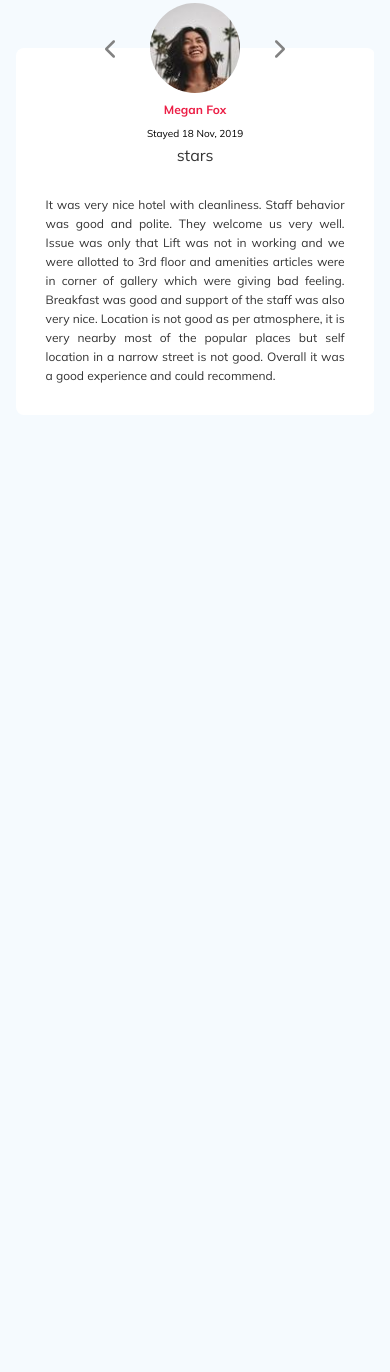
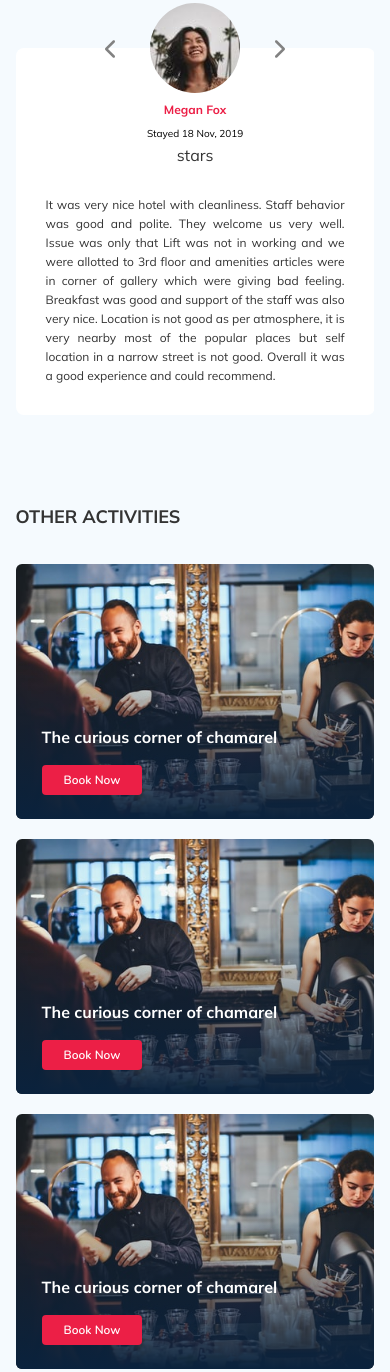
Before and after one commit to malsagov/Tour-Plane, a plain HTML site: page index.html in a window 390 px wide. Shown: the part 1470-2842 px from the top of the page. Before the commit the page ends 1935 px from the top, so only its background shows below. Drawn offline with nearby package versions, Linux system fonts and the light colour scheme.

Commit message:
creat activities section

```diff
--- a/index.html
+++ b/index.html
@@ -196,6 +196,33 @@
             </div>
         </div>
     </section>
+    <section class="activities">
+        <div class="container">
+            <h2 class="activities__title">Other Activities</h2>
+            <ul class="activities-list">
+                <li class="activities__item">
+                    <img src="img/activities-1.jfif" alt="" class="activities__img">
+                    <span class="activities__text">The curious corner of chamarel</span>
+                    <button class="activities__button">Book Now</button>
+                </li>
+                <li class="activities__item">
+                    <img src="img/activities-1.jfif" alt="" class="activities__img">
+                    <span class="activities__text">The curious corner of chamarel</span>
+                    <button class="activities__button">Book Now</button>
+                </li>
+                <li class="activities__item">
+                    <img src="img/activities-1.jfif" alt="" class="activities__img">
+                    <span class="activities__text">The curious corner of chamarel</span>
+                    <button class="activities__button">Book Now</button>
+                </li>
+                <li class="activities__item">
+                    <img src="img/activities-1.jfif" alt="" class="activities__img">
+                    <span class="activities__text">The curious corner of chamarel</span>
+                    <button class="activities__button">Book Now</button>
+                </li>
+            </ul>
+        </div>
+    </section>
     <script src="https://cdn.jsdelivr.net/npm/swiper@8/swiper-bundle.min.js"></script>
     <script src="js/main.js"></script>
 </body>
--- /dev/null
+++ b/sass/blocks/_activities.sass
@@ -0,0 +1,99 @@
+.activities
+    padding-top: 60px
+    padding-bottom: 98px
+.activities__title
+    font-weight: 700
+    font-size: 24px
+    line-height: 30px
+    text-transform: uppercase
+    margin-top: 0
+    margin-bottom: 57px
+.activities-list
+    display: flex
+    align-items: center
+    justify-content: space-between
+    list-style: none
+    margin: 0
+    padding: 0
+.activities__item
+    border-radius: 6px
+    width: 255px
+    height: 255px
+    position: relative
+    overflow: hidden
+    padding-bottom: 24px
+    display: flex
+    flex-direction: column
+    align-items: flex-start
+    padding: 24px 26px
+    &::after
+        content: ''
+        position: absolute
+        top: 0
+        left: 0
+        bottom: 0
+        right: 0
+        width: 100%
+        height: 100%
+        background: linear-gradient(179.83deg, rgba(196, 196, 196, 0) 35.34%, #0A223D 99.85%)
+.activities__img
+    position: absolute
+    width: 100%
+    height: 100%
+    left: 0
+    top: 0
+    object-fit: cover
+.activities__text
+    position: relative
+    z-index: 100
+    color: $white
+    font-weight: 700
+    font-size: 16px
+    line-height: 20px
+    font-family: inherit
+    margin-top: auto
+    margin-bottom: 18px
+    // margin-top: 143px
+    // margin-left: 26px
+    // max-width: 145px
+    // display: block
+.activities__button
+    position: relative
+    z-index: 100
+    border: none
+    border-radius: 4px
+    background-color: $primary
+    color: $white
+    font-family: 'Nunito'
+    font-weight: 600
+    font-size: 12px
+    line-height: 16px
+    padding: 7px 22px
+    cursor: pointer
+@media (max-width: 1200px)
+    .activities__item
+        width: 225px
+@media (max-width: 992px)
+    .activities
+        padding-bottom: 70px
+    .activities-list
+        flex-wrap: wrap
+    .activities__item
+        margin-bottom: 20px
+        flex-basis: 48%
+@media (max-width: 576px)
+    .activities
+        padding-top: 40px
+        padding-bottom: 60px
+    .activities__title
+        font-size: 18px
+        line-height: 23px
+        margin-bottom: 36px
+    .activities-list
+        flex-wrap: no-wrap
+        flex-direction: column
+        align-items: flex-start
+    .activities__item
+        margin-bottom: 20px
+        flex-basis: auto
+        width: 100%
--- a/sass/blocks/_newsletter.sass
+++ b/sass/blocks/_newsletter.sass
@@ -72,6 +72,7 @@
     font-size: 12px
     line-height: 15px
     font-family: inherit
+    cursor: pointer
 @media (max-width: 992px)
     .newsletter-wrapper
         max-width: 700px
--- a/sass/style.sass
+++ b/sass/style.sass
@@ -6,3 +6,4 @@
 @import 'blocks/hotel'
 @import 'blocks/newsletter'
 @import 'blocks/reviews'
+@import 'blocks/activities'
```
Also changed, not shown: css/style.css, img/activities-1.jfif (added), 1 other file.
